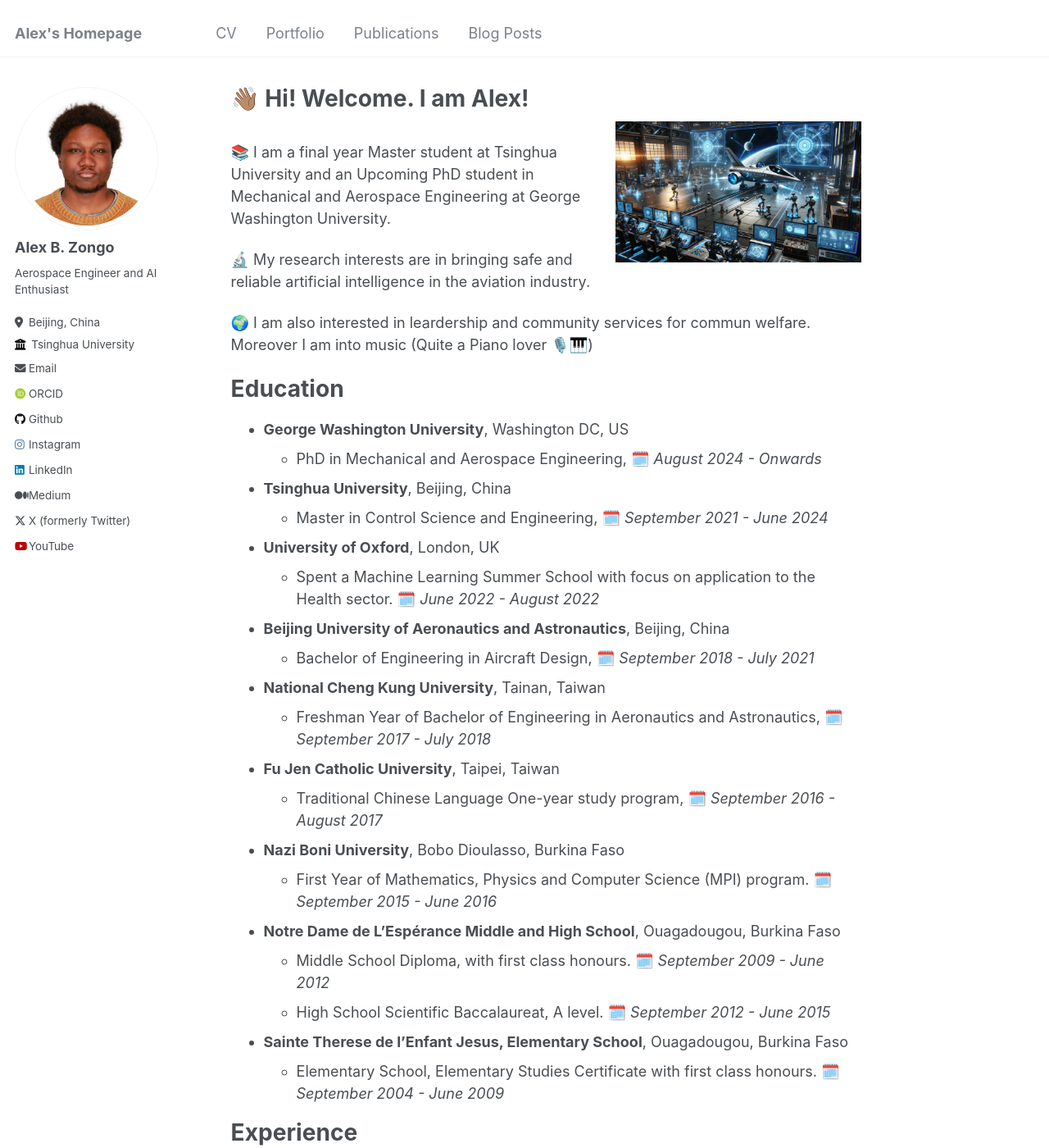
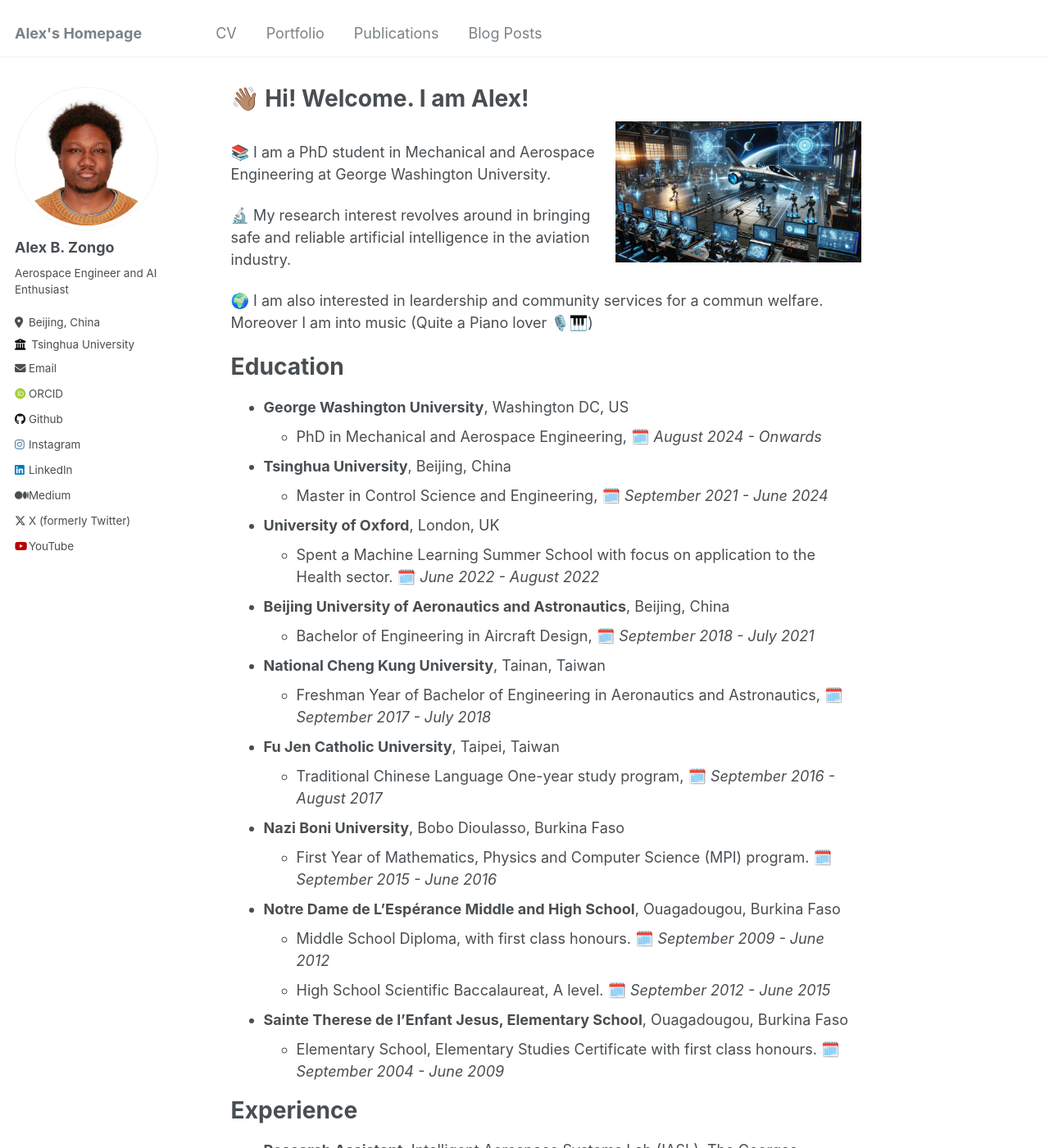
Before and after one commit to Alex-Zongo/alex-zongo.github.io, a Jekyll site: the page built from _pages/about.md, in a window 1280 px wide and 1400 px high. Shown: the whole window at 82% size. Built offline with Jekyll 4.4.1, drawn with Linux system fonts in a browser that asks for light colours; some web fonts are replaced; some of the changed text lies outside the part shown.

Commit message:
update about

```diff
--- a/_pages/about.md
+++ b/_pages/about.md
@@ -9,11 +9,11 @@
 
 ![](/images/futuristic_scene_depicting_the_intersection_of_aerospace_engineering_robotics_and_safe_multi_agent_reinforcement_learning2.webp){: .align-right width="300px"}
 
-📚 I am a final year Master student at Tsinghua University and an Upcoming PhD student in Mechanical and Aerospace Engineering at George Washington University.
+📚 I am a PhD student in Mechanical and Aerospace Engineering at George Washington University.
 
-🔬 My research interests are in bringing safe and reliable artificial intelligence in the aviation industry.
+🔬 My research interest revolves around in bringing safe and reliable artificial intelligence in the aviation industry.
 
-🌍 I am also interested in leardership and community services for commun welfare. Moreover I am into music (Quite a Piano lover 🎙️🎹)
+🌍 I am also interested in leardership and community services for a commun welfare. Moreover I am into music (Quite a Piano lover 🎙️🎹)
 
 <!-- This is the front page of a website that is powered by the [Academic Pages template](https://github.com/academicpages/academicpages.github.io) and hosted on GitHub pages. [GitHub pages](https://pages.github.com) is a free service in which websites are built and hosted from code and data stored in a GitHub repository, automatically updating when a new commit is made to the respository. This template was forked from the [Minimal Mistakes Jekyll Theme](https://mmistakes.github.io/minimal-mistakes/) created by Michael Rose, and then extended to support the kinds of content that academics have: publications, talks, teaching, a portfolio, blog posts, and a dynamically-generated CV. You can fork [this repository](https://github.com/academicpages/academicpages.github.io) right now, modify the configuration and markdown files, add your own PDFs and other content, and have your own site for free, with no ads! An older version of this template powers my own personal website at [stuartgeiger.com](http://stuartgeiger.com), which uses [this Github repository](https://github.com/staeiou/staeiou.github.io). -->
 
@@ -49,6 +49,8 @@
 
 Experience
 =====
+* **Research Assistant**, Intelligent Aerospace Systems Lab (IASL), The Georges Washington University.  🗓️ *September 2024 - Now*
+
 * **Research Assistant**, Navigation and Control Lab, Tsinghua University. 🗓️ *September 2021 - June 2024*
     * Contributed in various lab projects including a Trajectory Based Optimization (TBO) Performance Graphical Simulation
     * Master research was focused on applying AI to Flight Control: Fault-tolerant Flight Control
```
